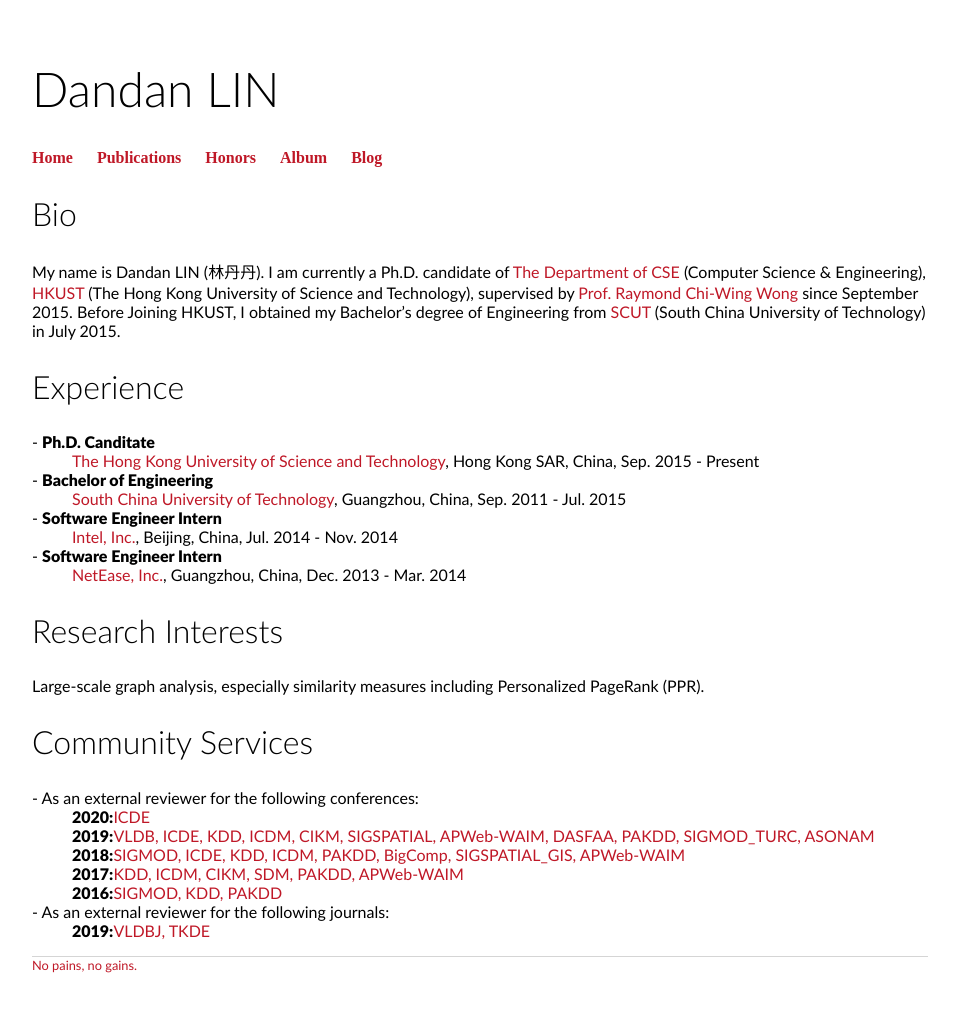
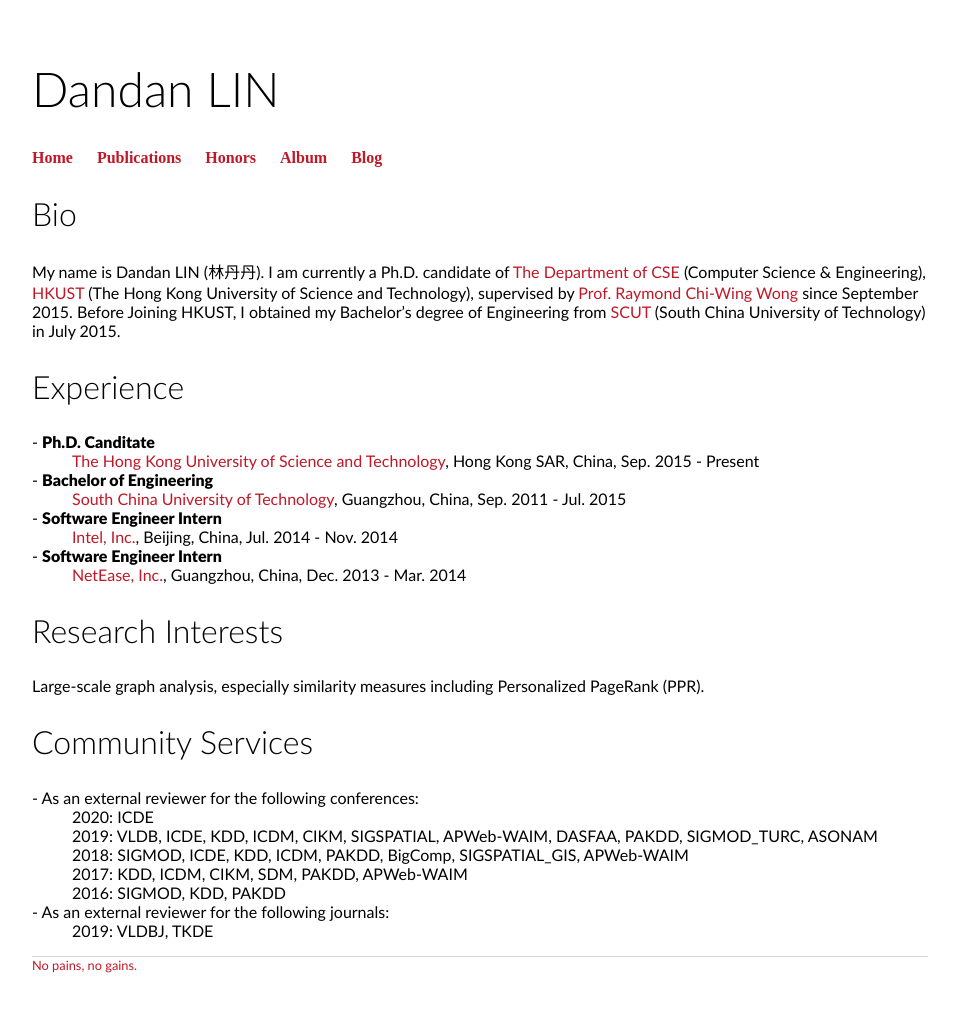
Before and after one commit to 2danlin/2danlin.github.io, a Jekyll site: the page built from index.html, in a window 1280 px wide. Shown: the whole page, without its empty margins (160-1116 px from the left). Built offline with Jekyll 4.4.1, drawn with Linux system fonts in a browser that asks for light colours.

```diff
--- a/index.html
+++ b/index.html
@@ -30,14 +30,14 @@ title: Dandan's Homepage
 	<h2>Community Services</h2>
 	<dl>
 		<dt>- As an external reviewer for the following conferences:</dt>
-		<dd><strong>2020:</strong><a>ICDE </a></dd>
-		<dd><strong>2019:</strong><a>VLDB, ICDE, KDD, ICDM, CIKM, SIGSPATIAL, APWeb-WAIM, DASFAA, PAKDD, SIGMOD_TURC, ASONAM </a></dd>
-		<dd><strong>2018:</strong><a>SIGMOD, ICDE, KDD, ICDM, PAKDD, BigComp, SIGSPATIAL_GIS, APWeb-WAIM </a></dd>
-		<dd><strong>2017:</strong><a>KDD, ICDM, CIKM, SDM, PAKDD, APWeb-WAIM</a></dd>
-		<dd><strong>2016:</strong><a>SIGMOD, KDD, PAKDD</a></dd>
+		<dd>2020: ICDE</dd>
+		<dd>2019: VLDB, ICDE, KDD, ICDM, CIKM, SIGSPATIAL, APWeb-WAIM, DASFAA, PAKDD, SIGMOD_TURC, ASONAM</dd>
+		<dd>2018: SIGMOD, ICDE, KDD, ICDM, PAKDD, BigComp, SIGSPATIAL_GIS, APWeb-WAIM</dd>
+		<dd>2017: KDD, ICDM, CIKM, SDM, PAKDD, APWeb-WAIM</dd>
+		<dd>2016: SIGMOD, KDD, PAKDD</dd>
 
 
 		<dt>- As an external reviewer for the following journals:</dt>
-		<dd><strong>2019:</strong><a>VLDBJ, TKDE</a></dd>
+		<dd>2019: VLDBJ, TKDE</dd>
 	</dl>
 </div><!-- /.blurb -->
```
